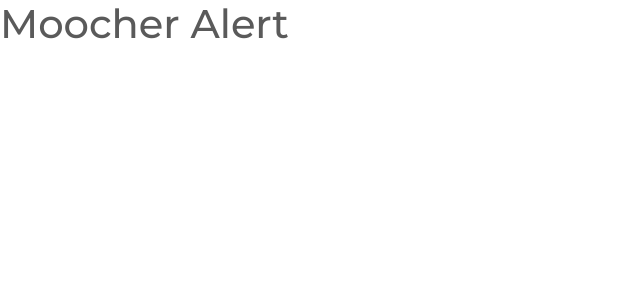
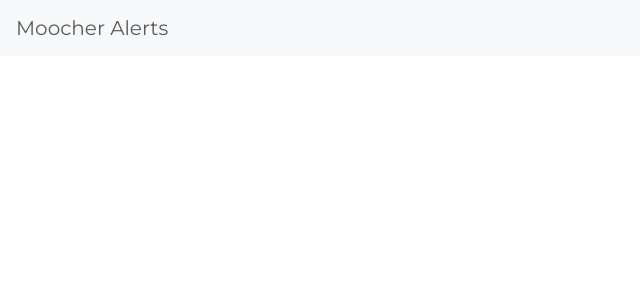
Before and after one commit to vorotynsky/FunCpp, a React (Create React App) app in the folder frontend/: page / in a window 1280 px wide. Shown: the top 300 px of the page, without its empty margins (0-640 px from the left). Built offline with nearby package versions, Linux system fonts and the light colour scheme.

Commit message:
feat(front): navbar

```diff
--- a/frontend/src/App.jsx
+++ b/frontend/src/App.jsx
@@ -1,8 +1,12 @@
 import React, { Component } from 'react';
+
+import NavBar from './components/navbar'
 
 class App extends Component {
     render() {
-        return <h1>Moocher Alert</h1>
+        return (
+            <NavBar />
+        )
     }
 }
 
--- /dev/null
+++ b/frontend/src/components/navbar.jsx
@@ -0,0 +1,13 @@
+import React, { Component } from 'react';
+
+class NavBar extends Component {
+    render() {
+        return (
+            <nav className="navbar fixed-top navbar-light bg-light">
+                <a className="navbar-brand" href="/">Moocher Alerts</a>
+            </nav>
+        )
+    }
+}
+
+export default NavBar;
```
